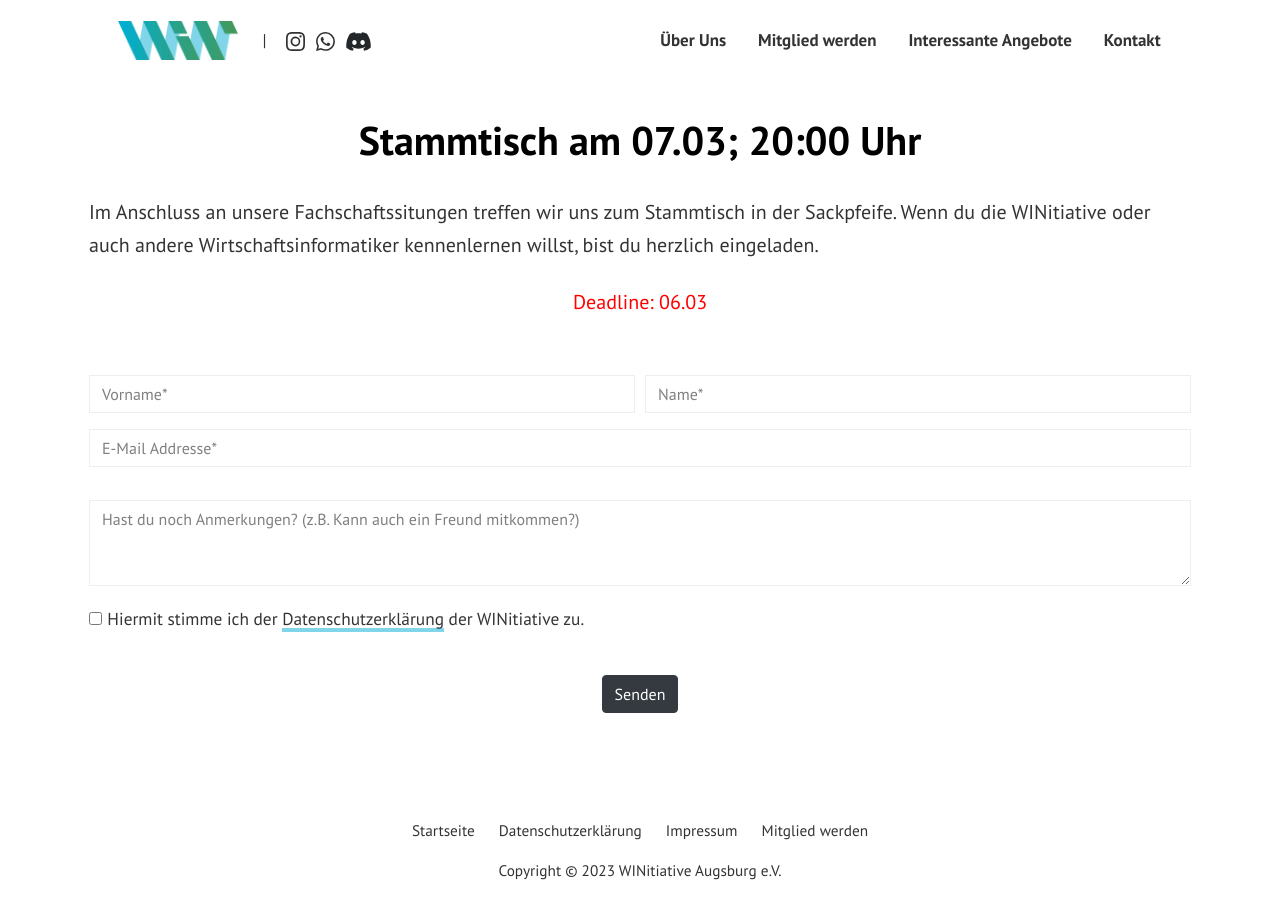
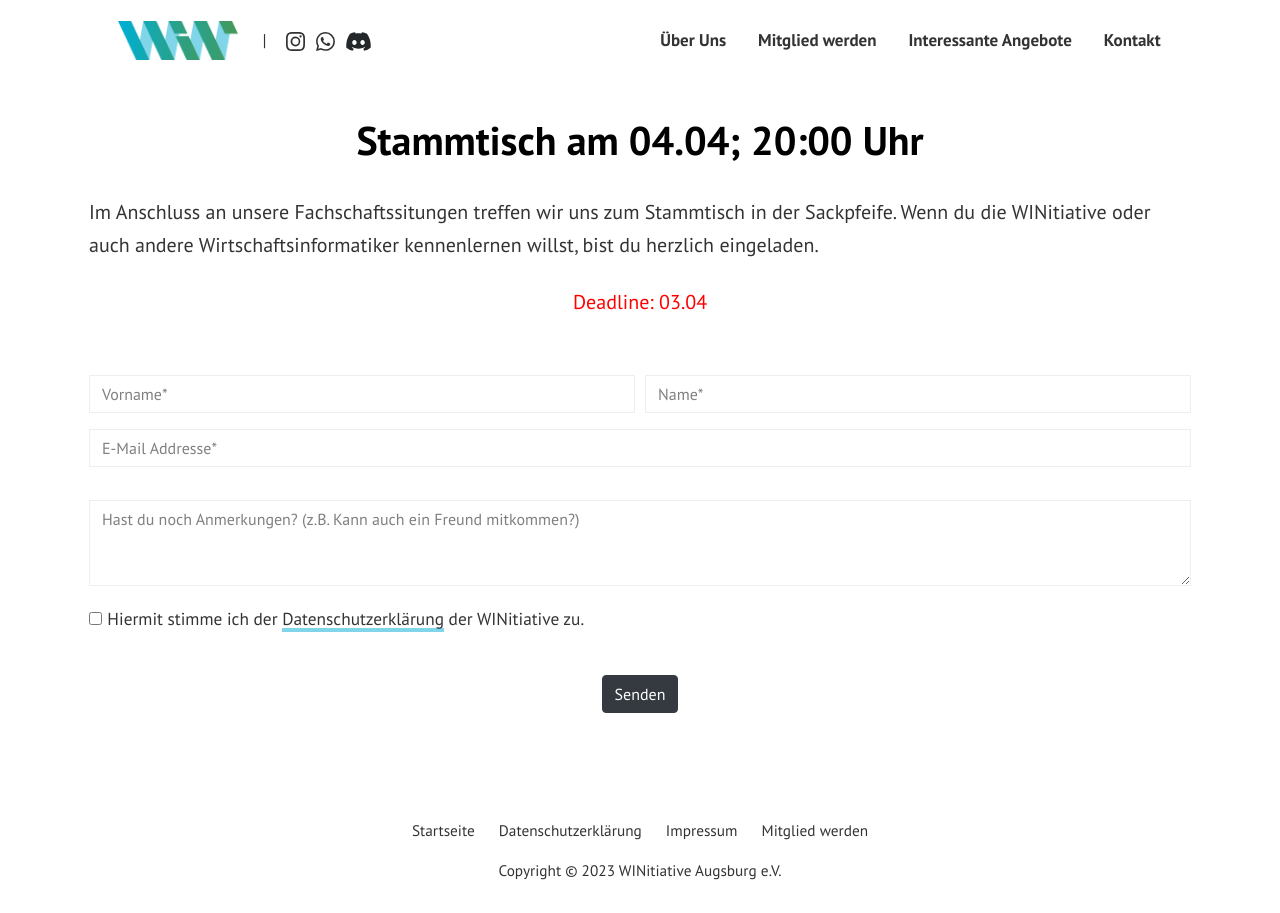
Before and after one commit to WINitiative-Augsburg-eV/webseite, a Jekyll site: the page built from pages/stammtisch-anmeldung.html, in a window 1280 px wide. Built offline with Jekyll 4.4.1, drawn with Linux system fonts in a browser that asks for light colours.

```diff
--- a/pages/stammtisch-anmeldung.html
+++ b/pages/stammtisch-anmeldung.html
@@ -1,6 +1,6 @@
 ---
 layout: page
-title: Stammtisch am 07.03; 20:00 Uhr
+title: Stammtisch am 04.04; 20:00 Uhr
 permalink: "/stammtisch-anmeldung/"
 comments: false
 ---
@@ -10,7 +10,7 @@
     <input type="hidden" name="_captcha" value="false">
 <p class="lead mb-4">Im Anschluss an unsere Fachschaftssitungen treffen wir uns zum Stammtisch in der Sackpfeife. Wenn du die WINitiative oder auch andere Wirtschaftsinformatiker kennenlernen willst, bist du herzlich eingeladen.</p>
 <p class="mb-4"></p>
-<center><p class="mb-4" style="color: red">Deadline: 06.03</p></center>
+<center><p class="mb-4" style="color: red">Deadline: 03.04</p></center>
 <br>
 <div class="form-row">
 <div class="form-group col-md-6">
```
